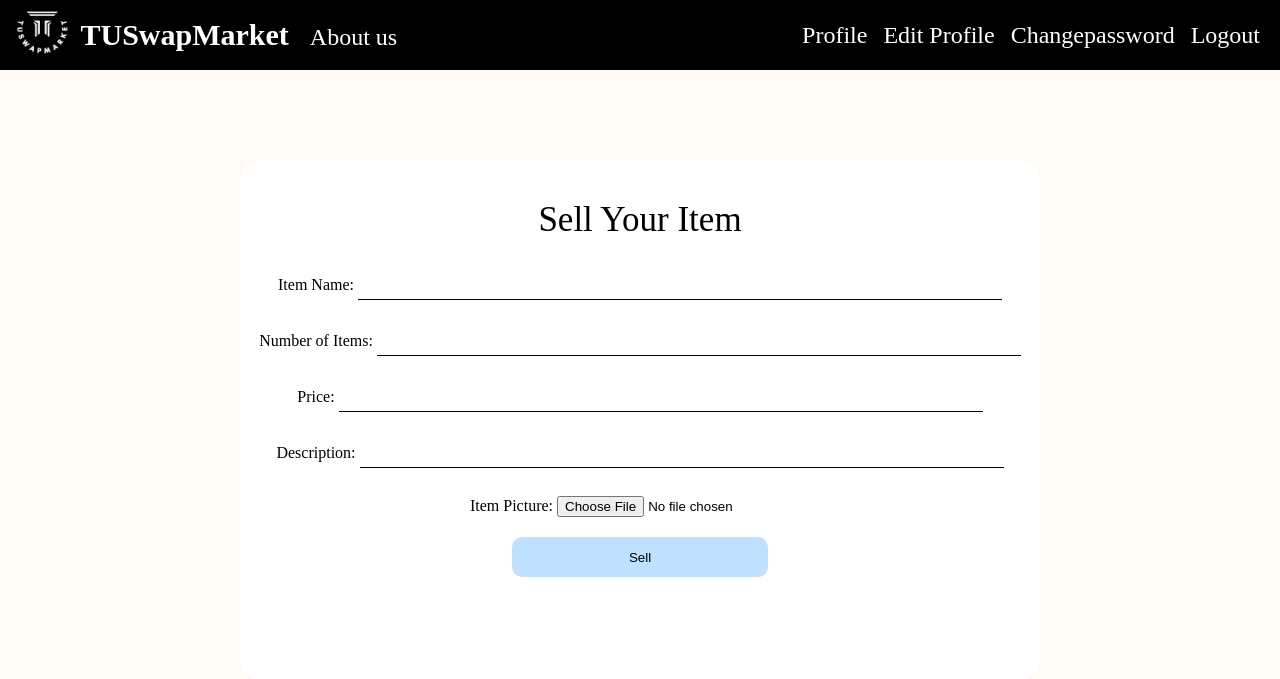
After one commit to 6410685090/TUSwapMarket, a Django app: page /sell_item/ in a window 1280 px wide. The commit adds this page. Shown: the top 679 px of the page. Run offline with Django 4.2, Linux system fonts and the light colour scheme.

Commit message:
user add item

```diff
--- a/user/templates/user/homepage.html
+++ b/user/templates/user/homepage.html
@@ -36,7 +36,7 @@
         <div class="fbitem"></div>
         <div class="content">
             {% for i in item %}
-                <a class="boxitem" href="#">
+                <a class="boxitem" href="{% url 'user:item_detail' username=i.seller.username itemname=i.itemname %}">
                     <div class="bcpic">
                         <img src="{{ i.itempicture.url }}" alt="" class="pic">
                     </div>
--- a/user/templates/user/profile.html
+++ b/user/templates/user/profile.html
@@ -27,7 +27,7 @@
         </div>
     </div>
     <div class="content">
-        <a href="#" class="boxitem">Comming soon</a>
+        <a href="{% url 'user:sell_item' %}" class="boxitem">Sell Item</a>
         <a href="#" class="boxitem">Comming soon</a>
     </div>
 </div>
--- /dev/null
+++ b/user/templates/user/sell_item.html
@@ -0,0 +1,39 @@
+{% extends "user/layout.html" %}
+{% load static %}
+{% block title %}Sell Item{% endblock %}
+{% block link %}
+    <link rel="stylesheet" href="{% static 'user/css/signin.css' %}">
+{% endblock %}
+{% block body %}
+<div class="main">
+    <div class="box" style="height: 65vh; margin-top: 160px; min-width: 800px;">
+        <div class="top">Sell Your Item</div>
+        <form method="post" class="form1" enctype="multipart/form-data">
+            {% csrf_token %}
+            <div class="card-body">
+                <div class="form-group">
+                    <label for="itemname">Item Name:</label>
+                    <input type="text" class="inputbox" id="itemname" name="itemname" value="{{ form.itemname.value }}">
+                </div>
+                <div class="form-group">
+                    <label for="nItem">Number of Items:</label>
+                    <input type="number" class="inputbox" id="nItem" name="nItem" value="{{ form.nItem.value }}">
+                </div>
+                <div class="form-group">
+                    <label for="price">Price:</label>
+                    <input type="number" class="inputbox" id="price" name="price" value="{{ form.price.value }}">
+                </div>
+                <div class="form-group">
+                    <label for="itemdescription">Description:</label>
+                    <input type="text" class="inputbox" id="itemdescription" name="itemdescription" value="{{ form.itemdescription.value }}">
+                </div>
+                <div class="form-group">
+                    <label for="itempicture" class="mt-2">Item Picture:</label>
+                    <input type="file" class="form-control" id="itempicture" name="itempicture" value="{{ form.itempicture.value }}">
+                </div>
+                <button type="submit" class="submit" style="margin-top: 20px;">Sell</button>
+            </div>
+        </form>
+    </div>
+</div>
+{% endblock body %}
--- a/user/urls.py
+++ b/user/urls.py
@@ -1,6 +1,7 @@
 from django.urls import path
 from . import views
 from django.contrib.auth import views as auth_views
+from .views import sell_item, item_detail
 
 app_name = 'user'
 
@@ -12,4 +13,6 @@ urlpatterns = [
     path('logout/', auth_views.LogoutView.as_view(), name='logout'),
     path('profile', views.profile, name="profile"),
     path('edit_profile/', views.edit_profile, name='edit_profile'),
+    path('sell_item/', sell_item, name='sell_item'),
+    path('<str:username>/<str:itemname>/', item_detail, name='item_detail'),
 ]
--- a/user/views.py
+++ b/user/views.py
@@ -2,6 +2,7 @@ from django.shortcuts import render, redirect
 from django.contrib.auth import authenticate, login
 from django.contrib import messages
 from user.models import CustomUser
+from swapmarket.models import  Item, Category
 from django.core.files.storage import FileSystemStorage
 from django.urls import reverse
 from .forms import CustomUserEditForm
@@ -120,3 +121,39 @@ def changepassword(request):
                 'message' : 'Password not match.'
             })
     return render(request, 'user/chpass.html')
+
+
+def sell_item(request):
+    if request.method == 'POST':
+        item_data = {
+            'itemname': request.POST['itemname'],
+            'nItem': int(request.POST['nItem']),
+            'price': int(request.POST['price']),
+            'itemdescription': request.POST.get('itemdescription', ''),
+            'itempicture': request.FILES['itempicture'],
+            'categories': request.POST.getlist('categories'),
+        }
+
+        user = request.user
+
+        categories = [Category.objects.get_or_create(tag=category)[0] for category in item_data['categories']]
+
+        item = Item.objects.create(
+            seller=user,
+            itemname=item_data['itemname'],
+            nItem=item_data['nItem'],
+            price=item_data['price'],
+            itemdescription=item_data.get('itemdescription', ''),
+            itempicture=item_data['itempicture']
+        )
+        item.categories.set(categories)
+        return redirect('/profile')
+
+    return render(request, 'user/sell_item.html')
+
+def item_detail(request, username, itemname):
+    items = Item.objects.filter(seller__username=username, itemname=itemname)
+    if items.exists():
+        return render(request, 'user/item.html')
+    else:
+        return redirect('home')
```
Also changed, not shown: user/templates/user/item.html (added, +30 -0 lines).
